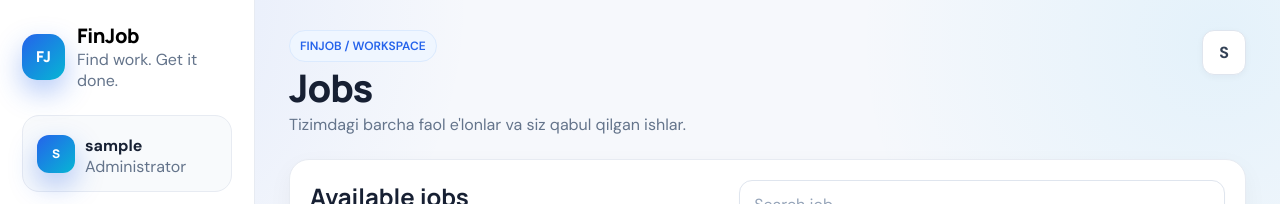
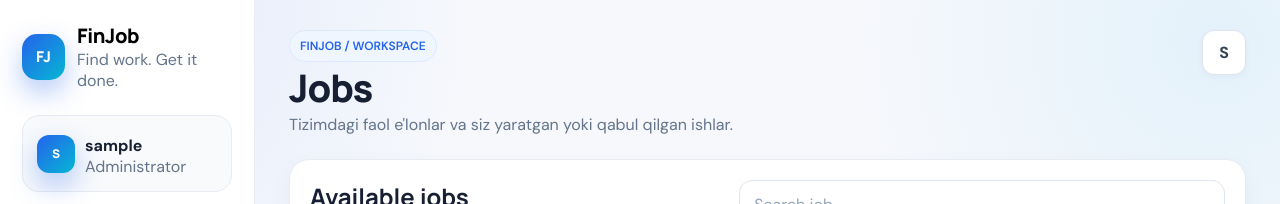
Before and after one commit to XudayberganovAllanazar1211/Job-Application-Loyiha, a React (Vite) app in the folder frontend/: page /jobs in a window 1280 px wide. Shown: the top 204 px of the page. Built offline with nearby package versions, Linux system fonts and the light colour scheme; no server answers; sample sign-in values are in the browser's storage.

Commit message:
Clarify jobs page visibility

```diff
--- a/frontend/src/pages/Jobs.jsx
+++ b/frontend/src/pages/Jobs.jsx
@@ -99,7 +99,7 @@ export default function Jobs() {
     return (
         <AppLayout
             title="Jobs"
-            subtitle="Tizimdagi barcha faol e'lonlar va siz qabul qilgan ishlar."
+            subtitle="Tizimdagi faol e'lonlar va siz yaratgan yoki qabul qilgan ishlar."
         >
             <div className="card" style={{ marginBottom: 18 }}>
                 <div className="topbar" style={{ marginBottom: 0 }}>
```
